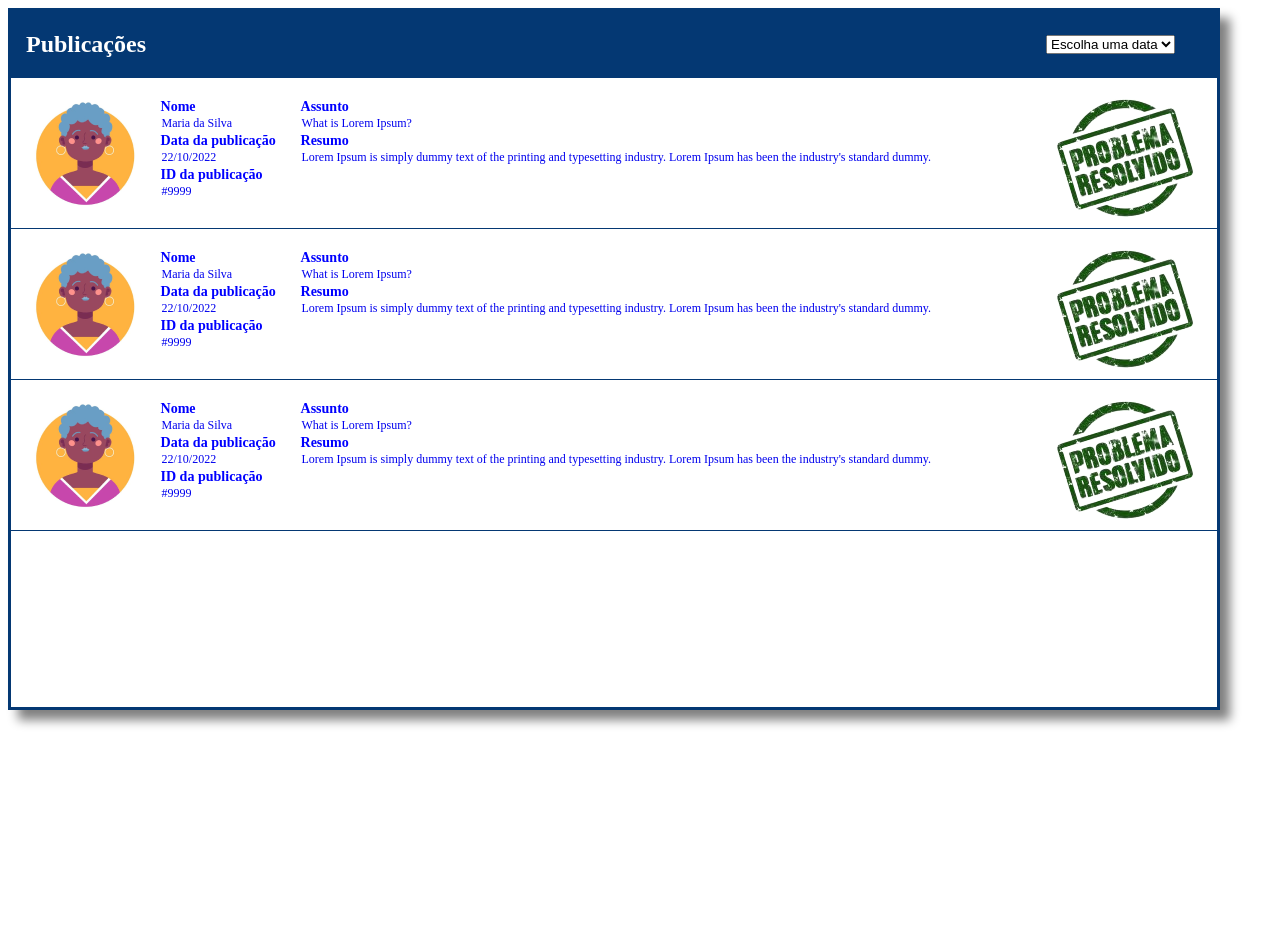
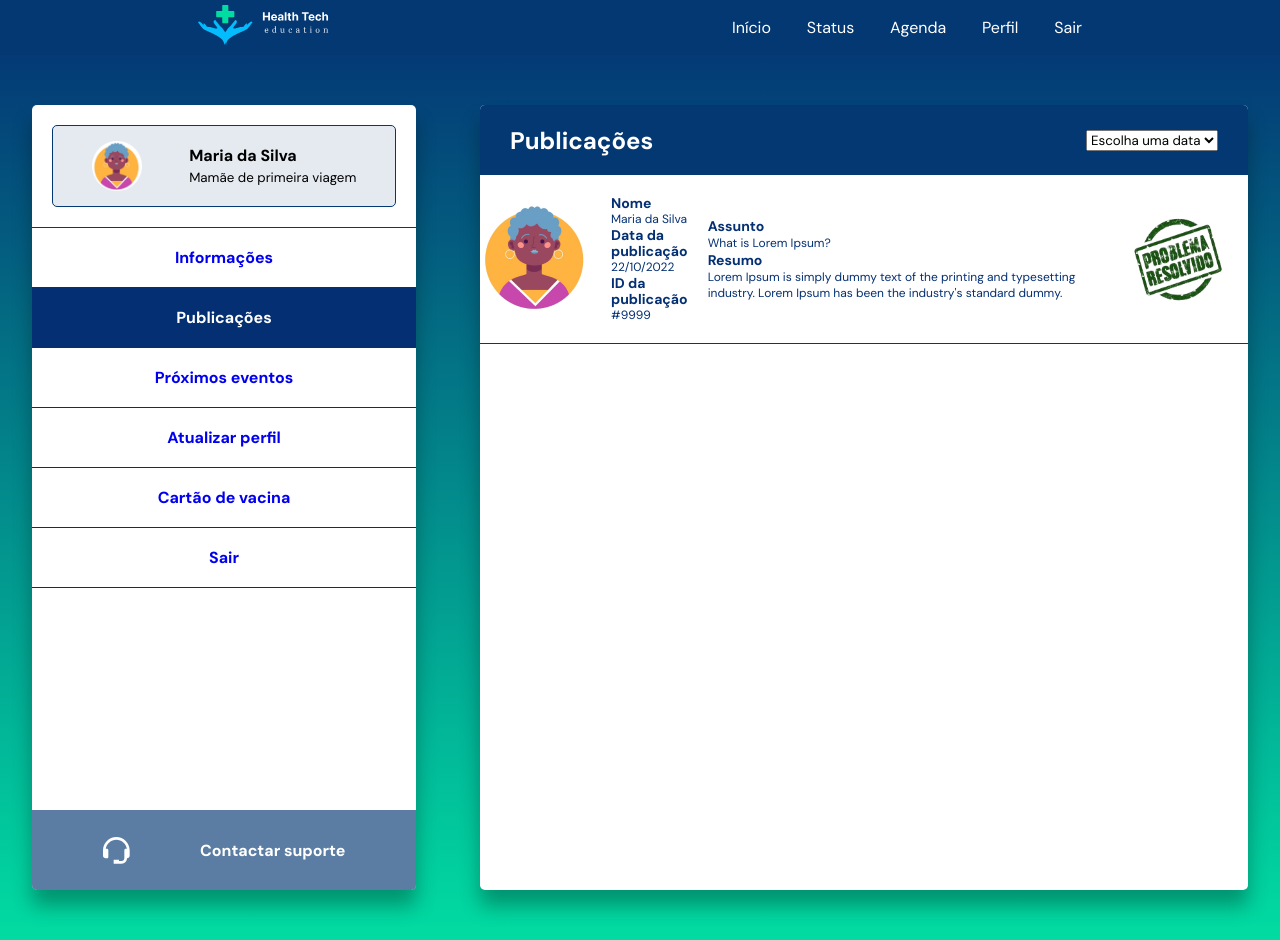
Before and after one commit to Health-Tech-Education/mamae_coruja, a plain HTML site: page publicações feed/indexPostStatus.html in a window 1280 px wide. Before the commit the page ends 800 px from the top, so only its background shows below. Drawn offline with Linux system fonts and the light colour scheme.

Commit message:
post screen conclued

```diff
--- a/publicações feed/indexPostStatus.html
+++ b/publicações feed/indexPostStatus.html
@@ -4,15 +4,65 @@
     <meta charset="UTF-8">
     <meta http-equiv="X-UA-Compatible" content="IE=edge">
     <meta name="viewport" content="width=device-width, initial-scale=1.0">
-    <title>Document</title>
+    <link rel="preconnect" href="https://fonts.googleapis.com">
+    <link rel="preconnect" href="https://fonts.gstatic.com" crossorigin>
+    <link href="https://fonts.googleapis.com/css2?family=DM+Sans:wght@400;500;700&display=swap" rel="stylesheet">
     <link rel="stylesheet" href="style.css">
+    <title>posts</title>
 </head>
 <body>
+
+    <nav id="navbar">
+        <!-- imagem com link para a home -->
+        <a href="#">
+          <img src="../assets/img/logo.svg" alt="logo health tech education" height="40px">
+        </a>
+
+        <!-- elemento para animação responsiva -->
+        <input id="menu-toggle" type="checkbox" />
+        <label class='menu-button-container' for="menu-toggle">
+          <div class='menu-button'></div>
+        </label>
+
+        <!-- menu em lista com os botoes dos links -->
+        <ul id="menu-nav">
+          <li class="menu-item-nav"><a href="#">Início</a></li>
+          <li class="menu-item-nav"><a href="#">Status</a></li>
+          <li class="menu-item-nav"><a href="#">Agenda</a></li>
+          <li class="menu-item-nav"><a href="#">Perfil</a></li>
+          <li class="menu-item-nav"><a href="#">Sair</a></li>
+        </ul>
+    </nav>
+
+    <main>
+    <!-- barra lateral -->
+        <aside>
+            <div id="mini-profile">
+                <img src="./assets/imagens/avatarLogo1.png" alt="profila picture" width="50">
+                <div>
+                    <p>Maria da Silva</p>
+                    <small>Mamãe de primeira viagem</small>
+                </div>
+            </div>
+            <ul id="aside-list">
+                <li><a href="#">Informações</a></li>
+                <li><a href="#">Publicações</a></li>
+                <li><a href="#">Próximos eventos</a></li>
+                <li><a href="#">Atualizar perfil</a></li>
+                <li><a href="#">Cartão de vacina</a></li>
+                <li><a href="#">Sair</a></li>
+            </ul>
+            <button id="button-report">
+                <img src="./assets/imagens/report.svg" alt="report imae">
+                Contactar suporte
+            </button>
+        </aside>
+
         <!-- Area destinada aos posts -->
         <div class="postArea">
             <!-- Area do cabeçalho -->
-        <div class="postHeader"><div> <h2>Publicações</h2></div>
-        <p>
+            <div class="postHeader">
+                <div><h2>Publicações</h2></div>
                 <select name="postData" id="postData" class="formData">
                     <option disable selected value="0">Escolha uma data</option>
                     <option value="">Hoje </option>
@@ -21,13 +71,16 @@
                     <option value="">Este ano </option>
                     <option value="">Desde sempre </option>
                 </select>
-    </p>
             </div>
         <!-- inicio da area dos posts -->
             <div class="postsFeed">
                 <ul>
-                <li><a href="#"><div class="post">
-                    <div class="avatarImagem"><img src="/assets/imagens/avatarLogo1.png" alt="foto de perfil"></div>
+                    <li>
+                        <a href="#">
+                            <div class="post">
+                            <div class="avatarImagem">
+                                <img src="./assets/imagens/avatarLogo1.png" alt="foto de perfil">
+                            </div>
                             <div class="postInfoLeft">
                                     <h3>Nome</h3>
                                     <p>Maria da Silva</p>
@@ -43,48 +96,12 @@
                                     <p>Lorem Ipsum is simply dummy text of the printing and typesetting industry. Lorem Ipsum has been the
                                     industry's standard dummy.</p>
                                 </div>
-                    <div class="postStatus"><img src="/assets/imagens/solved.png" alt="imagem de resolvido ou não resolvido"></div>
-                </div></a></li>
-                <li><a href="#"><div class="post">
-                    <div class="avatarImagem"><img src="/assets/imagens/avatarLogo1.png" alt="foto de perfil"></div>
-                    <div class="postInfoLeft">
-                        <h3>Nome</h3>
-                        <p>Maria da Silva</p>
-                        <h3>Data da publicação</h3>
-                        <p>22/10/2022</p>
-                        <h3>ID da publicação</h3>
-                        <p>#9999</p>
+                                <img src="./assets/imagens/solved.png" alt="imagem de resolvido ou resolvido" width="140" height="105" class="status-image">
                             </div>
-                    <div class="postInfoRight">
-                        <h3>Assunto</h3>
-                        <p>What is Lorem Ipsum?</p>
-                        <h3>Resumo</h3>
-                        <p>Lorem Ipsum is simply dummy text of the printing and typesetting industry. Lorem Ipsum has been the
-                        industry's standard dummy.</p>
-                    </div>
-                    <div class="postStatus"><img src="/assets/imagens/solved.png" alt="imagem de resolvido ou não resolvido"></div>
-                </div></a></li>
-                <li><a href="#"><div class="post">
-                    <div class="avatarImagem"><img src="/assets/imagens/avatarLogo1.png" alt="foto de perfil"></div>
-                    <div class="postInfoLeft">
-                        <h3>Nome</h3>
-                        <p>Maria da Silva</p>
-                        <h3>Data da publicação</h3>
-                        <p>22/10/2022</p>
-                        <h3>ID da publicação</h3>
-                        <p>#9999</p>
-                    </div>
-                    <div class="postInfoRight">
-                        <h3>Assunto</h3>
-                        <p>What is Lorem Ipsum?</p>
-                        <h3>Resumo</h3>
-                        <p>Lorem Ipsum is simply dummy text of the printing and typesetting industry. Lorem Ipsum has been the
-                        industry's standard dummy.</p>
-                    </div>
-                    <div class="postStatus"><img src="/assets/imagens/solved.png" alt="imagem de resolvido ou não resolvido"></div>
-                </div></a></li>
-
+                    </a>
+                    </li>
                 </ul>
             </div>
+    </main>
 </body>
 </html>
--- a/publicações feed/style.css
+++ b/publicações feed/style.css
@@ -1,65 +1,212 @@
-h3 {
-    color: blue;
-    margin: 0px;
+* {
+    margin: 0;
+    padding: 0;
+    box-sizing: border-box;
+    font-family: 'DM Sans', sans-serif;
 }
-.post {
-    width: 1206px;
-    height: 150px;
+
+body {
+    background: linear-gradient(180deg, #043073 0%, #01DCA2 100%);
+    background-repeat: no-repeat;
+    width: 100vw;
+    height: 100%;
+    min-height: 100vh;
+    overflow-y: overlay;
+}
+
+/* navbar */
+#navbar {
+    min-width: 350px;
     display: flex;
-    border: solid 1px #043873;
-    border-top: none;
+    justify-content: space-around;
+    align-items: center;
+    background-color: #043873;
+    height: 55px;
 }
-.post p {
-    margin: 1px;
+
+#menu-nav {
+    display: flex;
+    width: 350px;
+    justify-content: space-between;
+    list-style-type: none;
+    overflow: hidden;
 }
-.avatarImagem {
-    width: 110px;
-    height: 110px;
+
+.menu-item-nav a {
+    text-decoration: none;
+    color: #FFFFFF;
+}
+
+.menu-button-container {
+    display: none;
+    height: 100%;
+    width: 30px;
+    cursor: pointer;
+    flex-direction: column;
+    justify-content: center;
+    align-items: center;
+}
+
+#menu-toggle {
+    display: none;
+}
+
+.menu-button,
+.menu-button::before,
+.menu-button::after {
+  display: block;
+  background-color: #fff;
+  position: absolute;
+  height: 4px;
+  width: 30px;
+  transition: transform 400ms cubic-bezier(0.23, 1, 0.32, 1);
+  border-radius: 2px;
+}
+
+.menu-button::before {
+  content: '';
+  margin-top: -8px;
+}
+
+.menu-button::after {
+  content: '';
+  margin-top: 8px;
+}
+
+#menu-toggle:checked + .menu-button-container .menu-button::before {
+  margin-top: 0px;
+  transform: rotate(405deg);
+}
+
+#menu-toggle:checked + .menu-button-container .menu-button {
+  background: rgba(255, 255, 255, 0);
+}
+
+#menu-toggle:checked + .menu-button-container .menu-button::after {
+  margin-top: 0px;
+  transform: rotate(-405deg);
+}
+/* fim navbar */
+
+main {
+    width: 100%;
+    display: flex;
+    justify-content: space-around;
+    margin: 50px auto;
+}
+
+/* barra lateral */
+aside {
+    height: 785px;
+    max-width: 400px;
+    width: 30%;
+    background-color: #FFFFFF;
+    border-radius: 5px;
+    position:relative;
+    box-shadow: 0px 16px 20px rgba(0, 0, 0, 0.3);
+}
+
+#mini-profile {
+    background-color: rgba(4, 56, 115, 0.1);
+    border: 1px solid #043873;
     margin: 20px;
-    margin-left: 20px;
+    border-radius: 5px;
+    display: flex;
+    padding: 15px;
+    justify-content: space-around;
+    align-items: center;
 }
-.postInfoLeft {
-    height: 110px;
-    width: 120px;
-    font-size: 12px;
-    line-height: 16px;
-    display:flex;
-    flex-direction: column;
-    margin-right: 20px;
-    margin-top: 20px;
+#mini-profile p {
+    font-weight: bold;
 }
-.postInfoRight {
-    height: 110px;
-    width: 695px;
-    font-size: 12px;
-    line-height: 16px;
-    display:flex;
-    flex-direction: column;
-    margin-right: 20px;
-    margin-top: 20px;
+
+#aside-list {
+    border-top: 1px solid #043873;
+    list-style: none;
 }
-.postStatus {
-    width: 110px;
-    height: 110px;
-    margin-top: 5px;
+#aside-list a {
+    text-decoration: none;
 }
+#aside-list li {
+    color: #043073;
+    font-weight: bold;
+    height: 60px;
+    display: flex;
+    justify-content: center;
+    align-items: center;
+    border-bottom: 1px solid #043073;
+}
+#aside-list li:nth-child(2) a{
+    color: #FFFFFF;
+}
+#aside-list li:nth-child(2) {
+    background-color: #043073;
+}
+
+#button-report {
+    display: flex;
+    justify-content: space-evenly;
+    align-items: center;
+    position:absolute;
+    bottom: 0;
+    width: 100%;
+    height: 80px;
+    border-radius: 0px 0px 5px 5px;
+    border: none;
+    color: #FFFFFF;
+    background-color: rgba(4, 56, 115, 0.65);
+    font-weight: bold;
+    font-size: 16px;
+    cursor: pointer;
+    transition: .2s;
+}
+#button-report:hover {
+    background-color: rgba(4, 56, 115, 0.55);
+}
+#button-report:active {
+    background-color: rgba(4, 56, 115, 0.75);
+}
+/* fim barra lateral */
+
+/* area de posts */
+.postArea {
+    background-color: #FFFFFF;
+    max-width: 1206px;
+    width: 60%;
+    height: 785px;
+    justify-content: center;
+    border-radius: 5px;
+    box-shadow: 0px 16px 20px rgba(0, 0, 0, 0.3);
+}
+
+/* header da area de posts */
+.postHeader {
+    width: 100%;
+    height: 70px;
+    padding: 0 30px;
+    display: flex;
+    align-items: center;
+    justify-content: space-between;
+    background-color: #043873;
+    color: #fff;
+    font-weight: bold;
+    border-radius: 5px 5px 0px 0px;
+}
+
+/* area que contem os posts em si */
 .postsFeed {
-    max-width: 1206px;
-    height: 629px;
-}
-.postsFeed ul {
-    display: block;
-    margin-top: 0px;
-    margin-left: -41px;
-    justify-content: left;
+    width: 100%;
+    height: 715px;
+    overflow-y: overlay;
+    border-radius: 0px 0px 5px 5px;
 }
 .postsFeed li{
-    display: flex;
     list-style: none;
-    justify-content: center;
-    margin: 0px;
+    height: fit-content;
+    border-bottom: solid 1px #043873;
 }
 .postsFeed li a {
+    width: 100%;
     text-decoration: none;
     transform: opacity 0.3s ease-in-out;
 }
@@ -67,27 +214,131 @@ h3 {
     background-color: #C4DEFD;
     opacity: 0.8;
 }
-.postsFeed ul,
-.postsFeed li {
-    list-style: none;
+
+/* estilização posts */
+.post {
+    width: 100%;
+    display: flex;
+    align-items: center;
+    justify-content: center;
 }
-.postArea {
-    max-width: 1206px;
-    justify-content: center;
-    border: solid #043873;
-    box-shadow: 10px 10px 10px gray;
+
+/* textos da esquerda */
+.postInfoLeft {
+    display:flex;
+    flex-direction: column;
+    width: 120px;
+    height: fit-content;
+    font-size: 12px;
+    line-height: 16px;
+    padding: 20px;
+    color: #043073;
 }
-.postHeader {
-    display: flex;
-    background-color: #043873;
-    align-items: center;
+
+/* textos da direita */
+.postInfoRight {
+    display:flex;
+    flex-direction: column;
+    color: #043073;
+    width: 695px;
+    font-size: 12px;
 }
-.postHeader h2 {
-    margin-left: 15px;
-    color: #fff;
-    font-style: bold;
+/* fim da are dos posts */
+
+/* responsividade de cada post */
+@media (max-width: 850px) {
+    .post {
+        flex-wrap: wrap;
+    }
+
+    .postInfoRight {
+        padding: 15px;
+    }
+
+    .status-image {
+        order: 1;
+    }
+
+    .postInfoRight {
+        order: 2;
+    }
 }
-.postHeader p{
-    align-items: right;
-    padding-left: 900px;
+
+/* responsividade da barra laterao e navbar */
+@media (max-width: 600px) {
+    .menu-button-container {
+      display: flex;
+    }
+    #menu-nav {
+      position: absolute;
+      top: 0;
+      margin-top: 50px;
+      left: 0;
+      flex-direction: column;
+      width: 100%;
+      justify-content: center;
+      align-items: center;
+    }
+    #menu-toggle ~ #menu-nav li {
+      height: 0;
+      margin: 0;
+      padding: 0;
+      border: 0;
+      transition: height 400ms cubic-bezier(0.23, 1, 0.32, 1);
+    }
+    #menu-toggle:checked ~ #menu-nav li {
+      height: 2.5em;
+      padding: 0.5em;
+      transition: height 400ms cubic-bezier(0.23, 1, 0.32, 1);
+
+      z-index: 1;
+    }
+    .menu-item-nav {
+      display: flex;
+      justify-content: center;
+      margin: 0;
+      padding: 0.5em 0;
+      width: 100%;
+      color: white;
+      background-color: #043873;
+    }
+
+    main {
+        flex-direction: column;
+        align-items: center;
+    }
+
+    aside {
+        width: 90%;
+        height: 250px;
+        margin-bottom: 16px;
+        max-width: none;
+    }
+
+    #aside-list {
+        border-top: none;
+        display: flex;
+        overflow-x: overlay;
+        overflow-y: hidden;
+        width: 100%;
+    }
+
+    #aside-list li {
+        padding: 20px;
+        border: 1px solid #043073;
+        width: 200px;
+    }
+
+    #button-report {
+        height: 68px;
+    }
+
+    .postArea {
+      width: 90% !important;
+      height: fit-content;
+    }
+
+    .postsFeed {
+        height: 100%;
+    }
 }
```
Also changed, not shown: publicações feed/assets/imagens/report.svg (added), 1 other file. Lines whose indentation alone changed are shown as unchanged.
